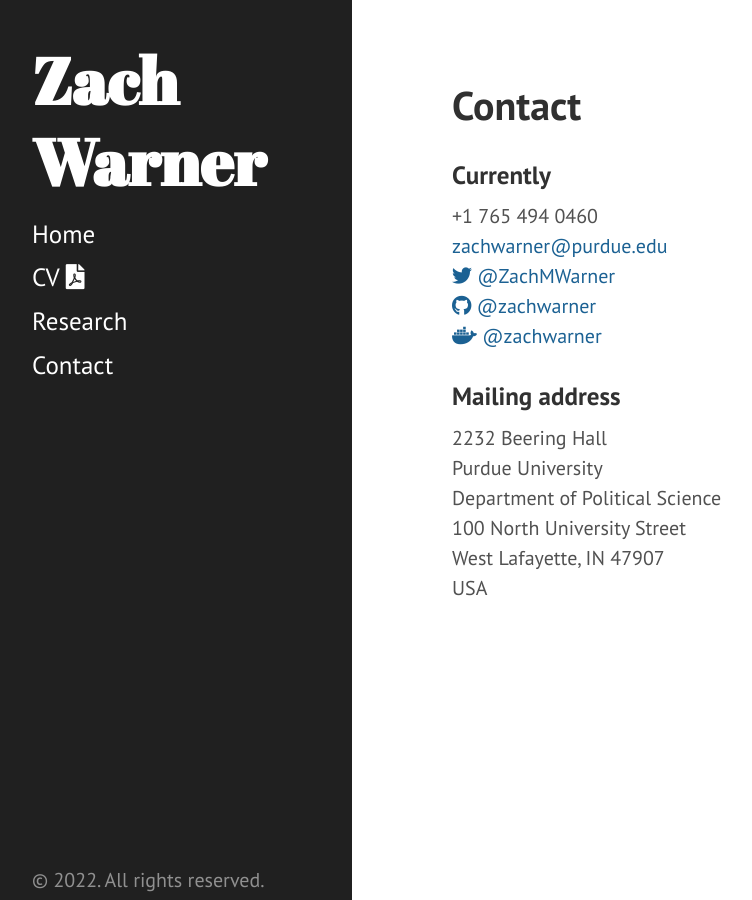
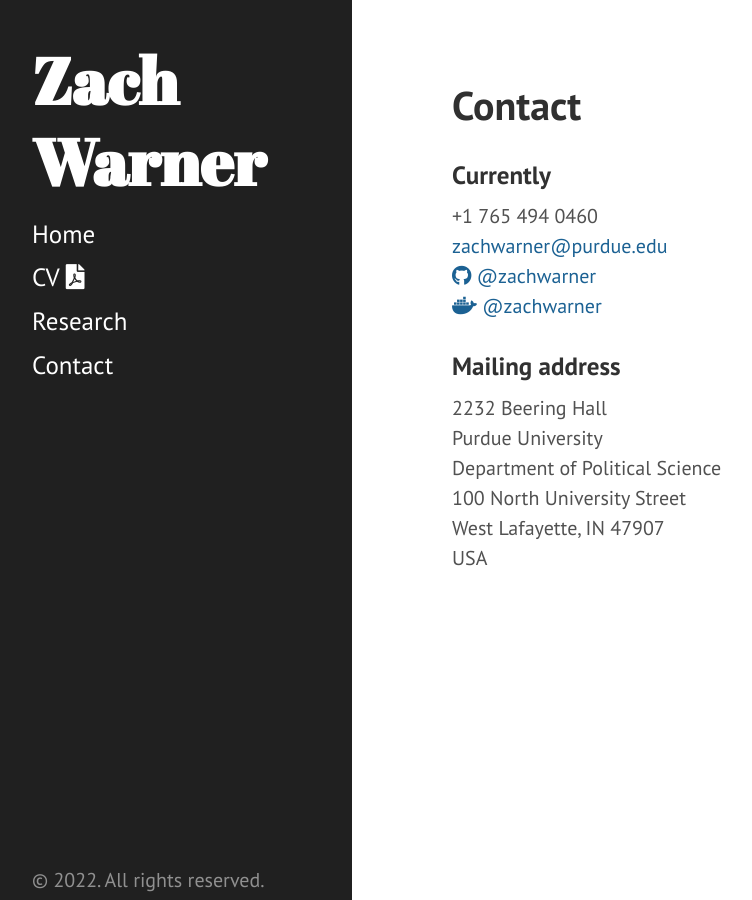
Before and after one commit to zachwarner/zachwarner.github.io, a Jekyll site: the page built from contact.md, in a window 1280 px wide. Shown: the whole page, without its empty margins (8-760 px from the left). Built offline with Jekyll 4.4.1, drawn with Linux system fonts in a browser that asks for light colours.

Commit message:
Update contact.md
remove twitter

```diff
--- a/contact.md
+++ b/contact.md
@@ -7,7 +7,6 @@ permalink: /contact
 ### Currently
 +1 765 494 0460 <br>
 <a href="mailto:zachwarner@purdue.edu">zachwarner@purdue.edu</a><br>
-<a href="https://twitter.com/ZachMWarner"><i class="fab fa-twitter"></i> @ZachMWarner</a><br>
 <a href="https://github.com/zachwarner"><i class="fab fa-github"></i> @zachwarner</a><br>
 <a href="https://hub.docker.com/u/zachwarner"><i class="fab fa-docker"></i> @zachwarner</a>
 
```
